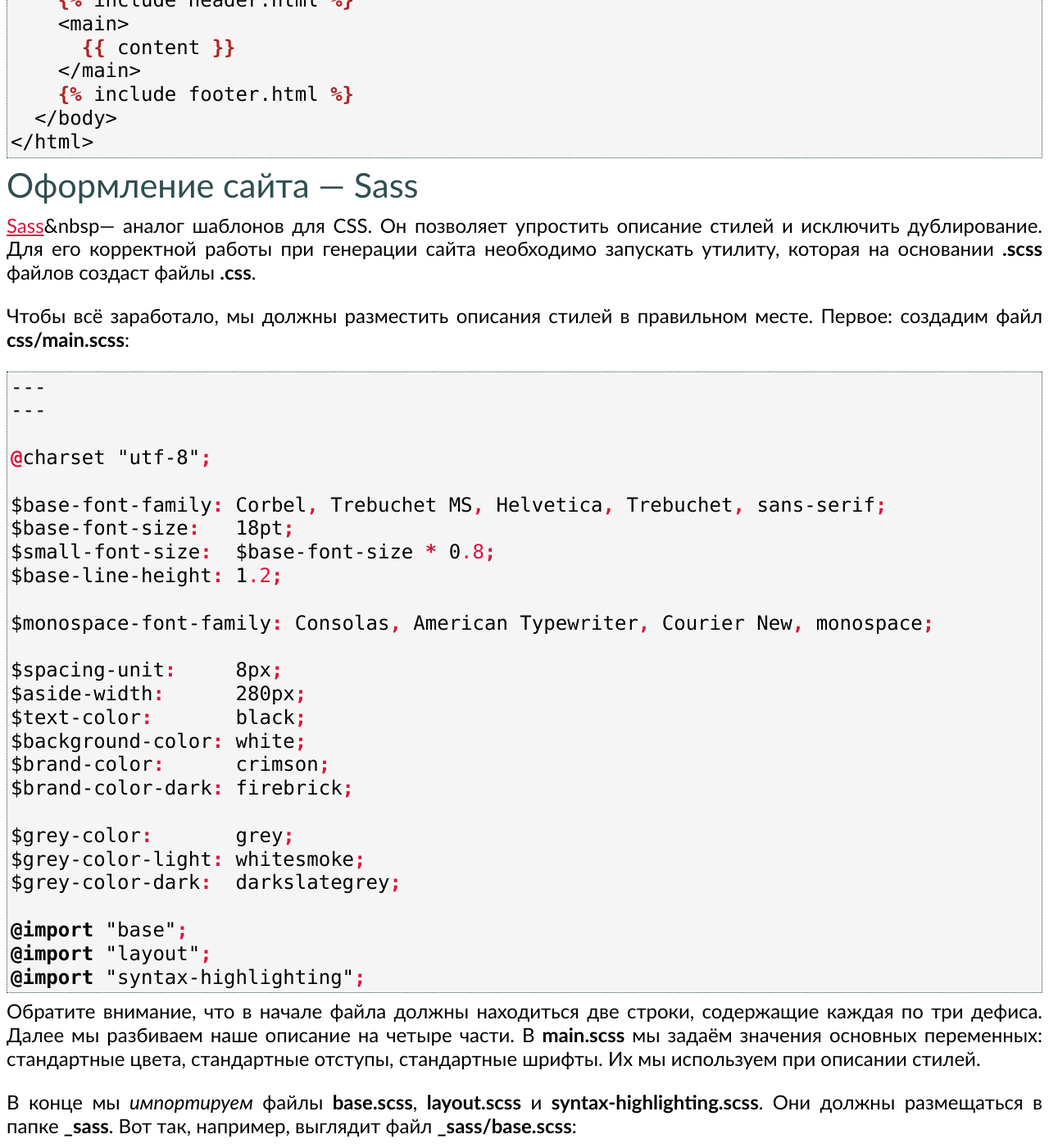
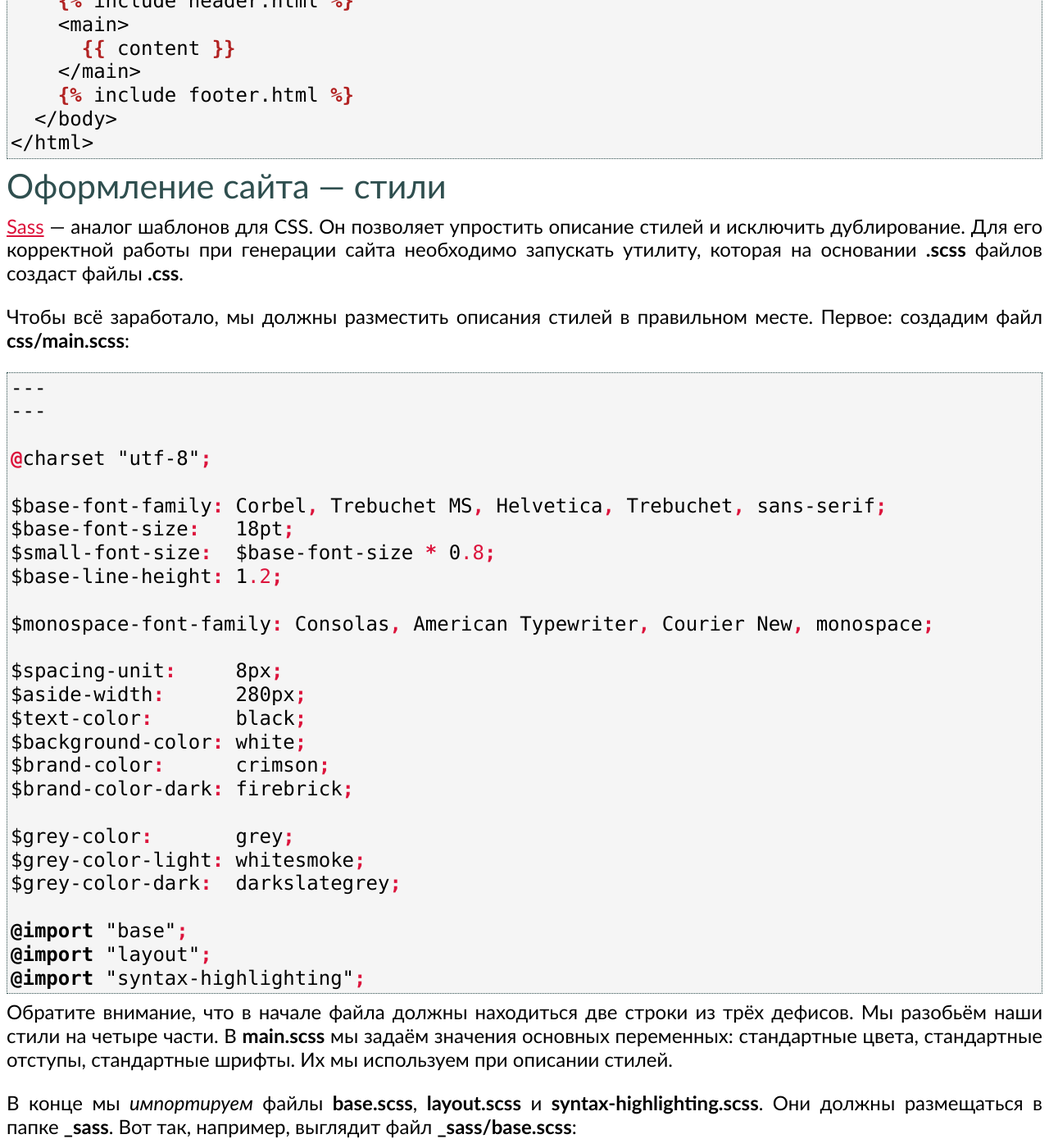
Before and after one commit to markshevchenko/markshevchenko.github.io, a Jekyll site: the page built from articles/github-pages.md, in a window 1280 px wide and 1400 px high, scrolled down 5741 px. Shown: the whole window at 82% size. Built offline with Jekyll 4.4.1, drawn with Linux system fonts in a browser that asks for light colours; some web fonts are replaced; our own code applies the rules of GitHub Pages for plain Markdown files; comment, search, counter and statistics services are not loaded; some of the changed text lies outside the part shown.

Commit message:
Исправил опечатки в частях шаблонов и стилей.

````diff
--- a/articles/github-pages.md
+++ b/articles/github-pages.md
@@ -231,9 +231,9 @@ layout: default
 ```
 {% endraw %}
 
-## Оформление сайта&nbsp;&mdash; Sass
+## Оформление сайта&nbsp;&mdash; стили
 
-[Sass](https://sass-lang.com/)&nbsp&mdash; аналог шаблонов для CSS. Он позволяет упростить описание стилей и исключить дублирование. Для его корректной работы
+[Sass](https://sass-lang.com/)&nbsp;&mdash; аналог шаблонов для CSS. Он позволяет упростить описание стилей и исключить дублирование. Для его корректной работы
 при генерации сайта необходимо запускать утилиту, которая на основании **.scss** файлов создаст файлы **.css**.
 
 Чтобы всё заработало, мы должны разместить описания стилей в правильном месте. Первое: создадим файл **css/main.scss**:
@@ -267,7 +267,7 @@ $grey-color-dark:  darkslategrey;
 @import "syntax-highlighting";
 ```
 
-Обратите внимание, что в начале файла должны находиться две строки, содержащие каждая по три дефиса. Далее мы разбиваем наше описание на четыре части. В **main.scss** мы задаём
+Обратите внимание, что в начале файла должны находиться две строки из трёх дефисов. Мы разобьём наши стили на четыре части. В **main.scss** мы задаём
 значения основных переменных: стандартные цвета, стандартные отступы, стандартные шрифты. Их мы используем при описании стилей.
 
 В конце мы *импортируем* файлы **base.scss**, **layout.scss** и **syntax-highlighting.scss**. Они должны размещаться в папке **_sass**. Вот так, например, выглядит файл
````
Also changed, not shown: other parts of articles/github-pages.md (+2 -2 lines).
